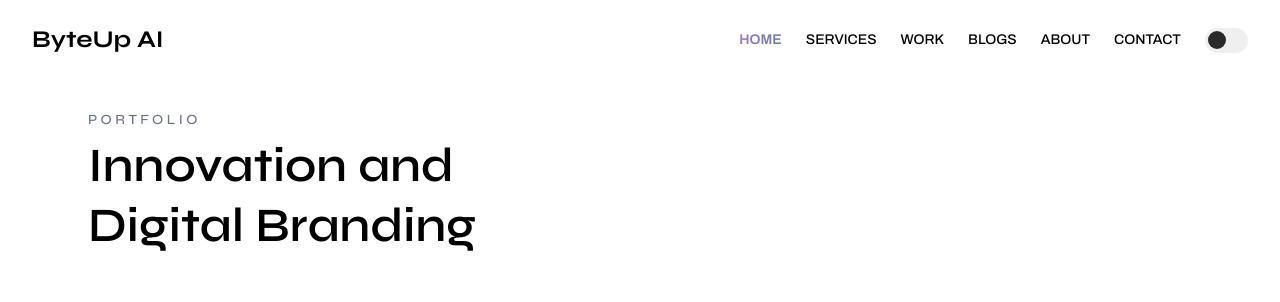
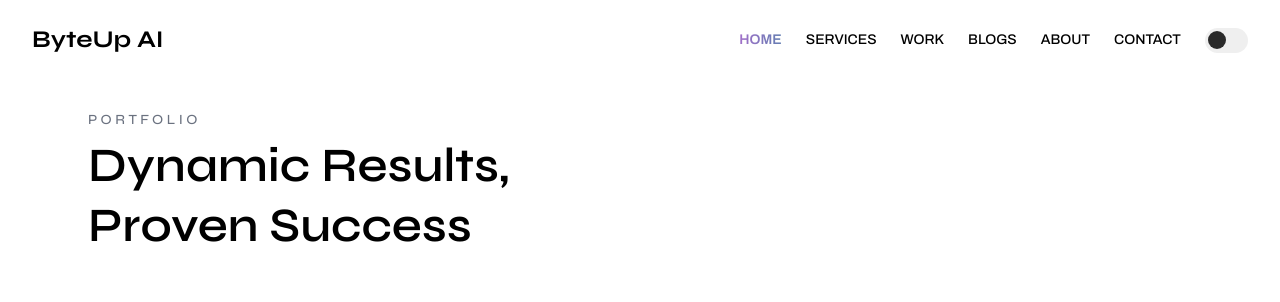
Before and after one commit to PuneetKandpal/Internship-Projects, a React (Vite) app in the folder ByteUp_AI/byteup-ai/: page / in a window 1280 px wide. Shown: the top 302 px of the page. Built offline with nearby package versions, Linux system fonts and the light colour scheme.

Commit message:
Updated home work component

```diff
--- a/ByteUp_AI/byteup-ai/src/Components/HomeWork.jsx
+++ b/ByteUp_AI/byteup-ai/src/Components/HomeWork.jsx
@@ -64,9 +64,9 @@ const HomeWork = () => {
         Portfolio
       </h2>
       <h1 className="text-5xl font-semibold mb-12 leading-tight font-Syne">
-        Innovation and
+        Dynamic Results,
         <br />
-        Digital Branding
+        Proven Success
       </h1>
       <div className="overflow-hidden">
         <div
```
